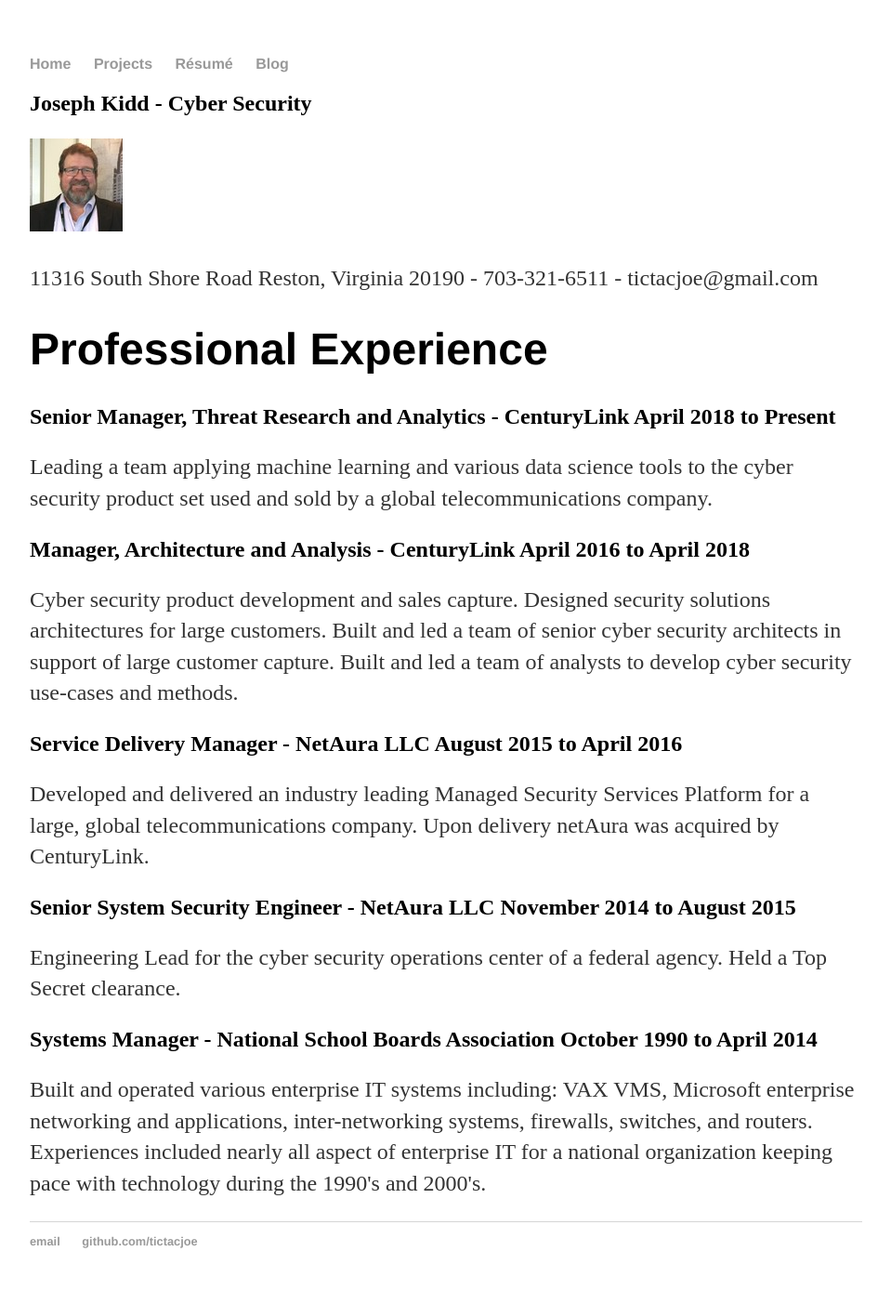
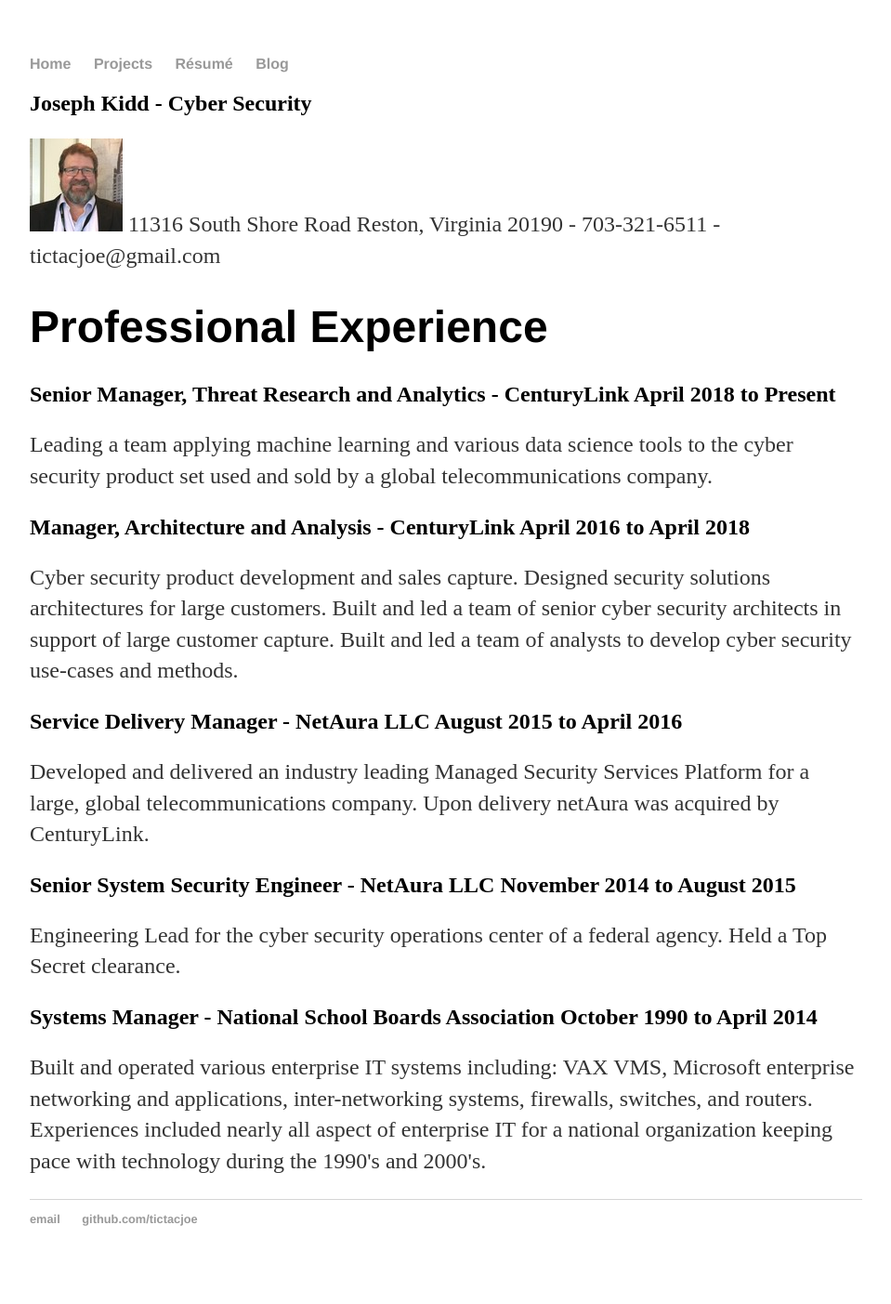
Before and after one commit to tictacjoe/tictacjoe.github.io, a Jekyll site: the page resume.html, which Jekyll copies as it is, in a window 1280 px wide. Shown: the whole page at 93% size, without its empty margins (160-1119 px from the left). Built offline with Jekyll 4.4.1, drawn with Linux system fonts in a browser that asks for light colours; after the commit the page ends 1379 px from its top, so only the background shows below that.

Commit message:
Update resume.html

```diff
--- a/resume.html
+++ b/resume.html
@@ -17,8 +17,7 @@
 		<div class="container">
     		<div class="blurb">
 			<h2> Joseph Kidd - Cyber Security</h2>
-			<p><img src="/pics/linked-in-profile-pic.jpg" alt="Joe" /></p>
-			<p> 11316 South Shore Road Reston, Virginia 20190 -
+			<p><img src="/pics/linked-in-profile-pic.jpg" alt="Joe" /> 11316 South Shore Road Reston, Virginia 20190 -
 			703-321-6511 - tictacjoe@gmail.com</p>
         		<h1>Professional Experience</h1>
 
```
